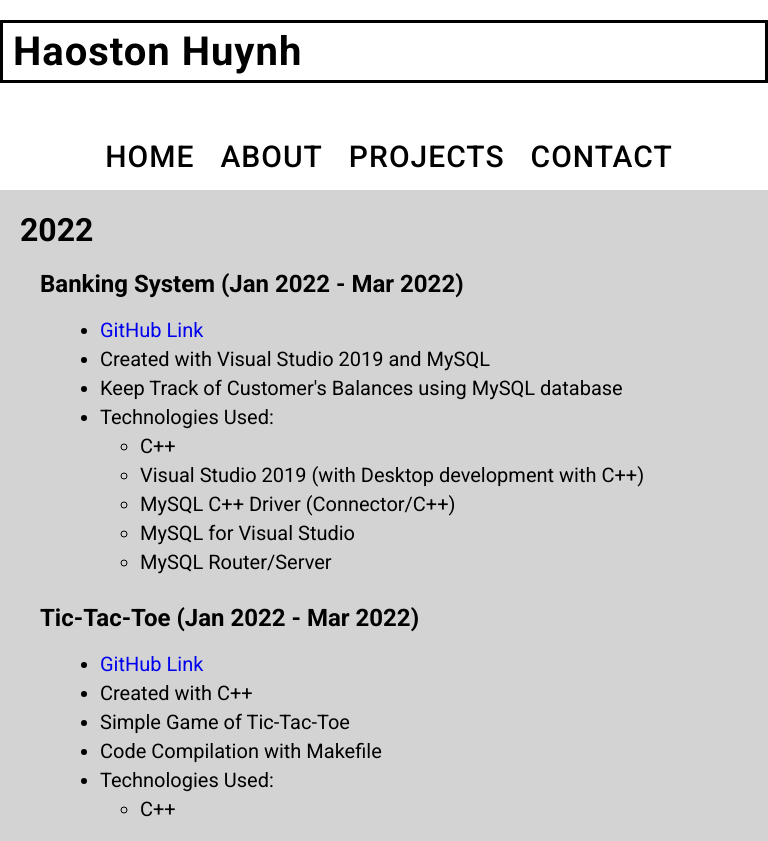
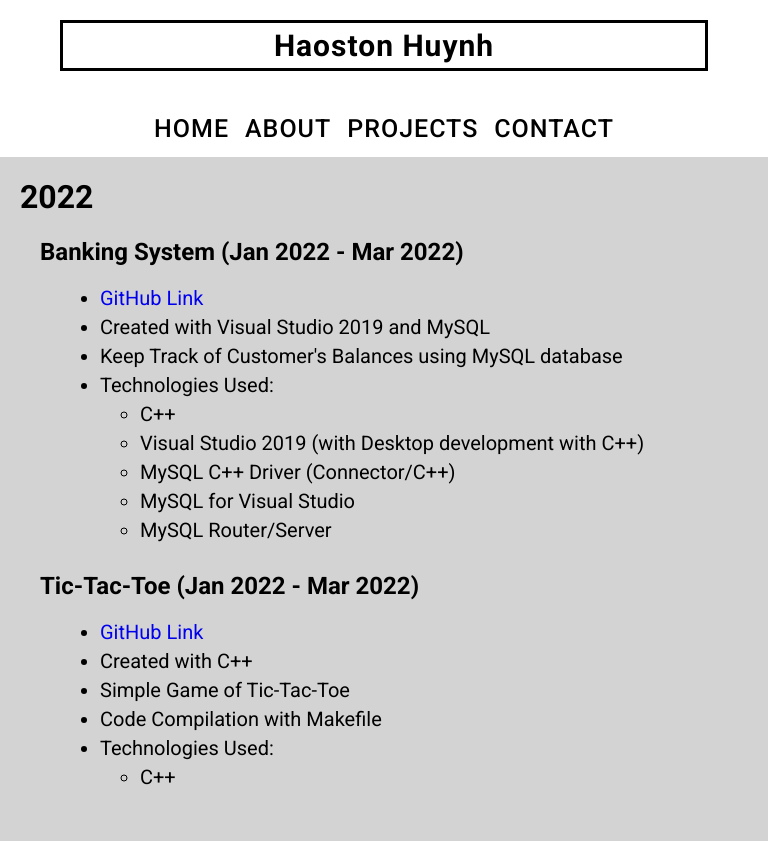
Before and after one commit to haostonh/portfolio, a React (Create React App) app in the folder client/: page /portfolio/projects in a window 768 px wide. After the commit the page ends 809 px from the top, so only its background shows below. Built offline with nearby package versions, Linux system fonts and the light colour scheme.

Commit message:
formatting nav bar with media queries

```diff
--- a/client/src/components/NavBar.jsx
+++ b/client/src/components/NavBar.jsx
@@ -32,16 +32,21 @@ const tabsTheme = createMuiTheme({
 const navBarButtonStyle = makeStyles(theme => ({
   button: {
     color: "#000000",
-    fontSize: "20px",
+    fontSize: "30px",
     fontWeight: "500",
     fontFamily: "'Roboto', sans-serif",
-    marginLeft: '0px',
-    marginTop: '0px',
+    marginLeft: '10px',
+    marginTop: '20px',
     letterSpacing:"1px",
-    "@media (min-width: 426px)": {
-      fontSize: "30px",
-      marginLeft: '10px',
-      marginTop: '12px'
+    "@media (min-width: 426px) and (max-width: 768px)": {
+      fontSize: "25px",
+      marginLeft: '0px',
+      marginTop: '0px'
+    },
+    "@media (max-width:425px)": {
+      fontSize: "20px",
+      marginLeft: '0px',
+      marginTop: '0px'
     }
   }
 }));
--- a/client/src/componentsCSS/NavBar.css
+++ b/client/src/componentsCSS/NavBar.css
@@ -14,7 +14,6 @@
 }
 .navButtonBar {
     margin-left: auto;
-    padding-top: 10px;
 }
 .tabsSize {
     font-size: 100px;
@@ -41,6 +40,12 @@
 }
 
 @media screen and (min-width: 426px) and (max-width: 768px) {
+  .navBarTitle {
+    text-align: center;
+    margin-left: 60px;
+    margin-right: 60px;
+    font-size: 30px;
+  }
   .navButtonBar {
       margin-left: 0px;
       padding-top: 10px;
```
Lines whose indentation alone changed are shown as unchanged.
